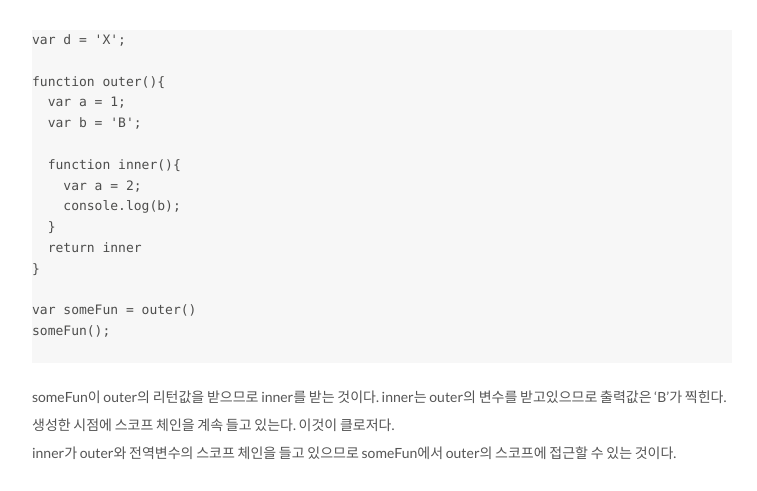
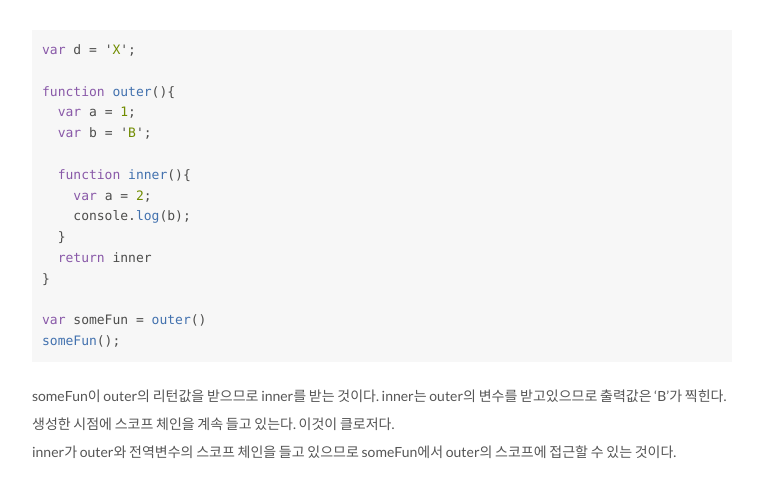
Before and after one commit to groovypark/groovypark.github.io, a Jekyll site: the page built from _posts/2018-08-30-자바스크립트-클로저.md, in a window 1280 px wide, cut to the strip 1365-1856 px from the top of the page. Shown: the whole strip, without its empty margins (258-1015 px from the left). Built offline with Jekyll 4.4.1, drawn with Linux system fonts in a browser that asks for light colours.

````diff
--- a/_posts/2018-08-30-자바스크립트-클로저.md
+++ b/_posts/2018-08-30-자바스크립트-클로저.md
@@ -14,10 +14,10 @@ tags: JavaScript
 2. 외부 함수의 변수에 대한 접근
 3. 전역 변수에 대한 접근
 
-![JavaScript Closure Video](https://youtu.be/MbYShFxp-j0)
+[![JavaScript Closure Video](https://img.youtube.com/vi/MbYShFxp-j0/0.jpg)](https://youtu.be/MbYShFxp-j0)
 이 동영상을 보고 쉽게 이해할 수 있었다.
 
-```javacript
+```javascript
 var d = 'X';
 
 function outer(){
@@ -33,7 +33,6 @@ function outer(){
 
 var someFun = outer()
 someFun();
-
 ```
 
 someFun이 outer의 리턴값을 받으므로 inner를 받는 것이다. inner는 outer의 변수를 받고있으므로 출력값은 'B'가 찍힌다.<br>
````
